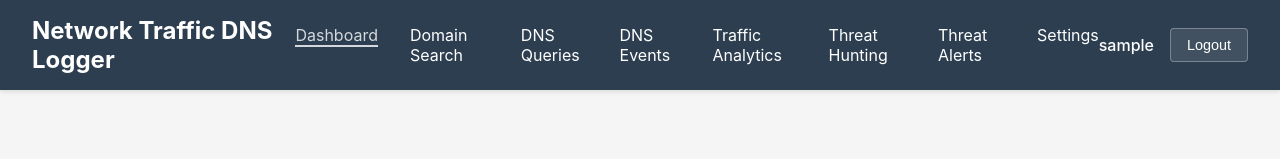
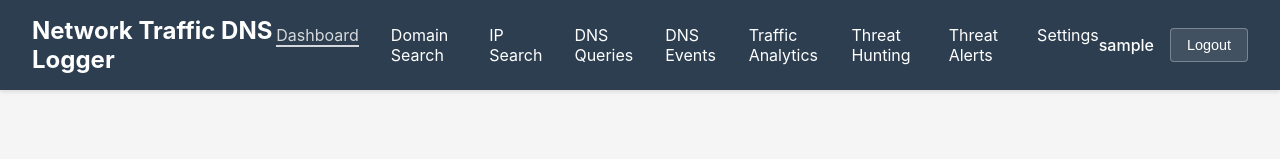
Before and after one commit to peanutyost/Network-Logging, a Vue app in the folder webui/: page / in a window 1280 px wide. Shown: the top 159 px of the page. Built offline with nearby package versions, Linux system fonts and the light colour scheme; no server answers; sample sign-in values are in the browser's storage.

Commit message:
Add IP Search link to navigation in App.vue
- Added a new navigation link for the IP Search feature in the main application layout, enhancing user access to the IP lookup functionality.

```diff
--- a/webui/src/App.vue
+++ b/webui/src/App.vue
@@ -6,6 +6,7 @@
         <ul class="nav-links">
           <li><router-link to="/">Dashboard</router-link></li>
           <li><router-link to="/domains">Domain Search</router-link></li>
+          <li><router-link to="/ip-search">IP Search</router-link></li>
           <li><router-link to="/dns-queries">DNS Queries</router-link></li>
           <li><router-link to="/dns-events">DNS Events</router-link></li>
           <li><router-link to="/traffic">Traffic Analytics</router-link></li>
```
